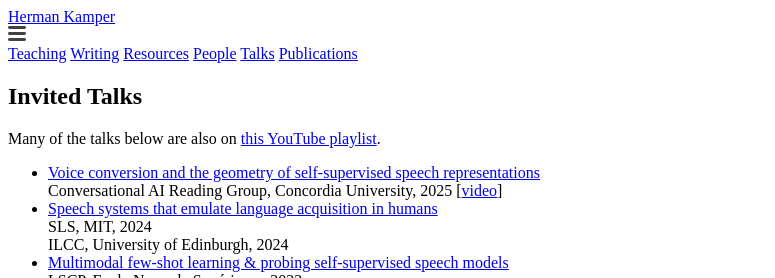
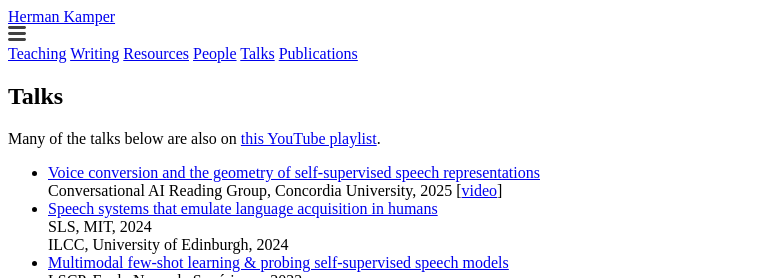
Before and after one commit to kamperh/kamperh.github.io, a Jekyll site: the page built from talks.md, in a window 1280 px wide. Shown: the top 278 px of the page, without its empty margins (0-775 px from the left). Built offline with Jekyll 4.4.1, drawn with Linux system fonts in a browser that asks for light colours; a style sheet for code colours, icons or effects is not loaded.

Commit message:
Update talks.md

```diff
--- a/talks.md
+++ b/talks.md
@@ -5,7 +5,7 @@ permalink: /talks/
 order: 4
 ---
 
-# Invited Talks
+# Talks
 
 Many of the talks below are also on [this YouTube playlist](https://www.youtube.com/playlist?list=PLmZlBIcArwhOcX0KF9aNc-BfZxd1xqF8H).
 
```
